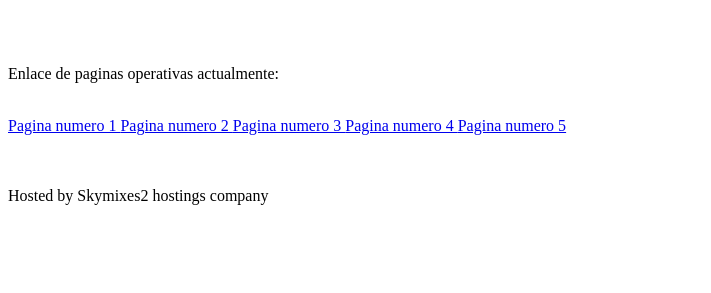
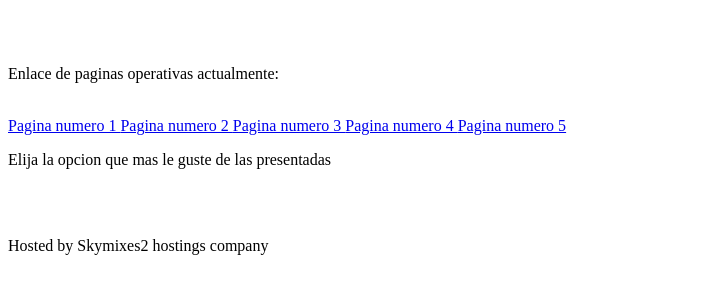
Before and after one commit to skymixes/Skybranch, a plain HTML site: page index.html in a window 1280 px wide. Shown: the part 87-380 px from the top of the page, without its empty margins (0-711 px from the left). Drawn offline with Linux system fonts and the light colour scheme.

```diff
--- a/index.html
+++ b/index.html
@@ -11,6 +11,7 @@
   <a href="4.html"> Pagina numero 4 </a>
   <a href="5.html"> Pagina numero 5 </a>
   <br>
+  <p> Elija la opcion que mas le guste de las presentadas</p>
   <br>
   <br>
   <p>Hosted by Skymixes2 hostings company</p>
```
